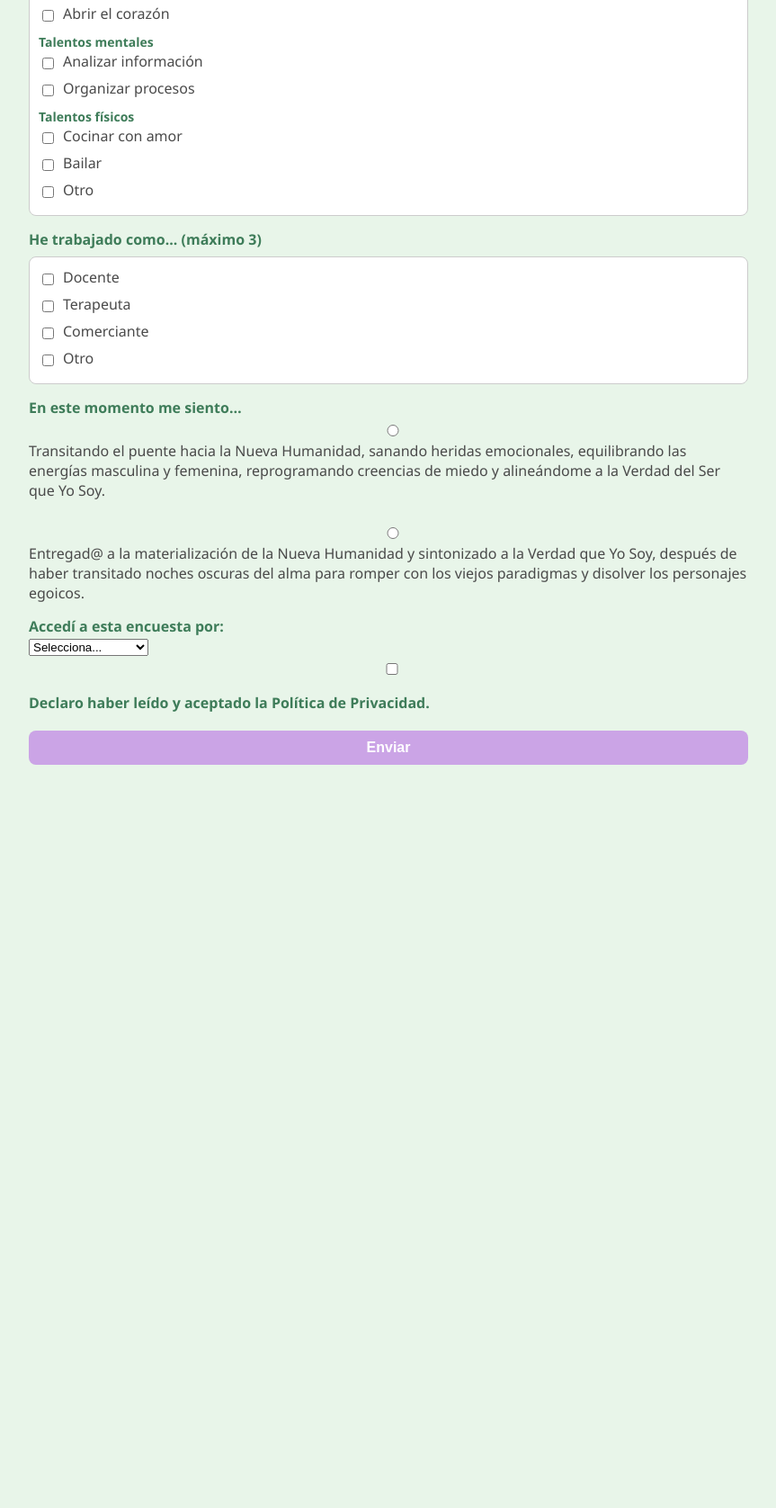
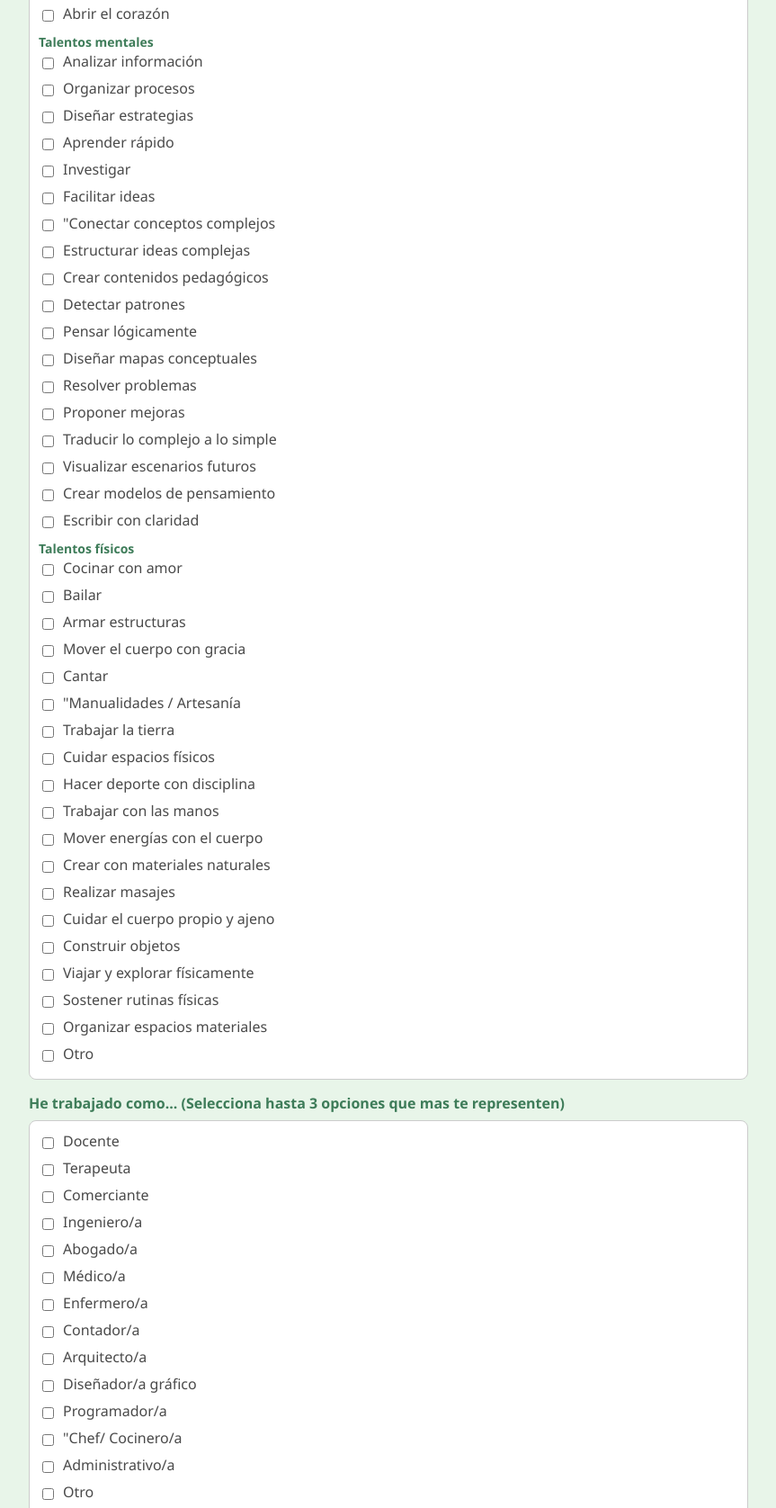
Before and after one commit to Nhuella-cc111/form_censonh, a plain HTML site: page index.html in a window 1280 px wide. Shown: the part 2212-3888 px from the top of the page at 90% size, without its empty margins (208-1071 px from the left). Before the commit the page ends 3082 px from the top, so only its background shows below. Drawn offline with Linux system fonts and the light colour scheme.

Commit message:
Update index.html

```diff
--- a/index.html
+++ b/index.html
@@ -117,6 +117,25 @@
   .city-container {
     position: relative;
   }
+  .radio-group {
+  margin-top: 8px;
+}
+
+.radio-item {
+  display: flex;
+  align-items: flex-start; /* Alinea arriba si hay varias líneas */
+  margin-bottom: 12px;
+}
+
+.radio-item input[type="radio"] {
+  margin-right: 10px;
+  margin-top: 4px; /* Para alinearlo con el inicio del texto */
+}
+
+.radio-item span {
+  line-height: 1.4;
+}
+
 </style>
 </head>
 <body>
@@ -173,8 +192,12 @@
     <label>Foto (JPG/PNG, máx. 1000KB):</label>
     <input type="file" name="foto" accept="image/png, image/jpeg">
 
+    <!-- Campos ocultos -->
+    <input type="hidden" id="lat" name="lat">
+    <input type="hidden" id="lon" name="lon">
+
     <!-- Formaciones -->
-    <label>Estudié o me formé en... (máximo 3)</label>
+    <label>Estudié o me formé en... (Selecciona hasta 3 opciones que mas te representen)</label>
     <div class="checkbox-group" id="grupoFormacion">
       <div class="checkbox-item"><input type="checkbox" value="Psicología">Psicología</div>
       <div class="checkbox-item"><input type="checkbox" value="Educación">Educación</div>
@@ -183,11 +206,11 @@
       <div class="checkbox-item"><input type="checkbox" value="Arte">Arte</div>
       <div class="checkbox-item"><input type="checkbox" value="Otro">Otro</div>
     </div>
-    <input type="text" id="otroFormacion" class="extra-input" placeholder="Especifica otra formación">
+    <input type="text" id="otroFormacion" class="extra-input" placeholder="Especifica otra formación" required>
     <p class="warning" id="warnFormacion">Máximo 3 opciones</p>
 
     <!-- Talentos -->
-    <label>Me apasiona... (máximo 3)</label>
+    <label>Me apasiona... (Selecciona hasta 3 opciones que mas te representen)</label>
     <div class="checkbox-group" id="grupoTalentos">
       <strong>Talentos emocionales</strong>
       <div class="checkbox-item"><input type="checkbox" value="Escuchar profundamente">Escuchar profundamente</div>
@@ -212,33 +235,85 @@
       <strong>Talentos mentales</strong>
       <div class="checkbox-item"><input type="checkbox" value="Analizar información">Analizar información</div>
       <div class="checkbox-item"><input type="checkbox" value="Organizar procesos">Organizar procesos</div>
+      <div class="checkbox-item"><input type="checkbox" value="Diseñar estrategias">Diseñar estrategias</div>
+      <div class="checkbox-item"><input type="checkbox" value="Aprender rápido">Aprender rápido</div>
+      <div class="checkbox-item"><input type="checkbox" value="Investigar">Investigar</div>
+      <div class="checkbox-item"><input type="checkbox" value="Facilitar ideas">Facilitar ideas</div>
+      <div class="checkbox-item"><input type="checkbox" value="Conectar conceptos complejos">"Conectar conceptos complejos</div>
+      <div class="checkbox-item"><input type="checkbox" value="Estructurar ideas complejas">Estructurar ideas complejas</div>
+      <div class="checkbox-item"><input type="checkbox" value="Crear contenidos pedagógicos">Crear contenidos pedagógicos</div>
+      <div class="checkbox-item"><input type="checkbox" value="Detectar patrones">Detectar patrones</div>
+      <div class="checkbox-item"><input type="checkbox" value="Pensar lógicamente">Pensar lógicamente</div>
+      <div class="checkbox-item"><input type="checkbox" value="Diseñar mapas conceptuales">Diseñar mapas conceptuales</div>
+      <div class="checkbox-item"><input type="checkbox" value="Resolver problemas">Resolver problemas</div>
+      <div class="checkbox-item"><input type="checkbox" value="Proponer mejoras">Proponer mejoras</div>
+      <div class="checkbox-item"><input type="checkbox" value="Traducir lo complejo a lo simple">Traducir lo complejo a lo simple</div>
+      <div class="checkbox-item"><input type="checkbox" value="Visualizar escenarios futuros">Visualizar escenarios futuros</div>
+      <div class="checkbox-item"><input type="checkbox" value="Crear modelos de pensamiento">Crear modelos de pensamiento</div>
+      <div class="checkbox-item"><input type="checkbox" value="Escribir con claridad">Escribir con claridad</div>
+
       <strong>Talentos físicos</strong>
       <div class="checkbox-item"><input type="checkbox" value="Cocinar con amor">Cocinar con amor</div>
       <div class="checkbox-item"><input type="checkbox" value="Bailar">Bailar</div>
+      <div class="checkbox-item"><input type="checkbox" value="Armar estructuras">Armar estructuras</div>
+      <div class="checkbox-item"><input type="checkbox" value="Mover el cuerpo con gracia">Mover el cuerpo con gracia</div>
+      <div class="checkbox-item"><input type="checkbox" value="Cantar">Cantar</div>
+      <div class="checkbox-item"><input type="checkbox" value="Manualidades / Artesanía">"Manualidades / Artesanía</div>
+      <div class="checkbox-item"><input type="checkbox" value="Trabajar la tierra">Trabajar la tierra</div>
+      <div class="checkbox-item"><input type="checkbox" value="Cuidar espacios físicos">Cuidar espacios físicos</div>
+      <div class="checkbox-item"><input type="checkbox" value="Hacer deporte con disciplina">Hacer deporte con disciplina</div>
+      <div class="checkbox-item"><input type="checkbox" value="Trabajar con las manos">Trabajar con las manos</div>
+      <div class="checkbox-item"><input type="checkbox" value="Mover energías con el cuerpo">Mover energías con el cuerpo</div>
+      <div class="checkbox-item"><input type="checkbox" value="Crear con materiales naturales">Crear con materiales naturales</div>
+      <div class="checkbox-item"><input type="checkbox" value="Realizar masajes">Realizar masajes</div>
+      <div class="checkbox-item"><input type="checkbox" value="Cuidar el cuerpo propio y ajeno">Cuidar el cuerpo propio y ajeno</div>
+      <div class="checkbox-item"><input type="checkbox" value="Construir objetos">Construir objetos</div>
+      <div class="checkbox-item"><input type="checkbox" value="Viajar y explorar físicamente">Viajar y explorar físicamente</div>
+      <div class="checkbox-item"><input type="checkbox" value="Sostener rutinas físicas">Sostener rutinas físicas</div>
+      <div class="checkbox-item"><input type="checkbox" value="Organizar espacios materiales">Organizar espacios materiales</div>
 
       <div class="checkbox-item"><input type="checkbox" value="Otro">Otro</div>
     </div>
-    <input type="text" id="otroTalento" class="extra-input" placeholder="Especifica otro talento">
+    <input type="text" id="otroTalento" class="extra-input" placeholder="Especifica otro talento" required>
     <p class="warning" id="warnTalentos">Máximo 3 opciones</p>
 
     <!-- Profesiones -->
-    <label>He trabajado como... (máximo 3)</label>
+    <label>He trabajado como... (Selecciona hasta 3 opciones que mas te representen)</label>
     <div class="checkbox-group" id="grupoProfesiones">
       <div class="checkbox-item"><input type="checkbox" value="Docente">Docente</div>
       <div class="checkbox-item"><input type="checkbox" value="Terapeuta">Terapeuta</div>
       <div class="checkbox-item"><input type="checkbox" value="Comerciante">Comerciante</div>
+      <div class="checkbox-item"><input type="checkbox" value="Ingeniero/a">Ingeniero/a</div>
+      <div class="checkbox-item"><input type="checkbox" value="Abogado/a">Abogado/a</div>
+      <div class="checkbox-item"><input type="checkbox" value="Médico/a">Médico/a</div>
+      <div class="checkbox-item"><input type="checkbox" value="Enfermero/a">Enfermero/a</div>
+      <div class="checkbox-item"><input type="checkbox" value="Contador/a">Contador/a</div>
+      <div class="checkbox-item"><input type="checkbox" value="Arquitecto/a">Arquitecto/a</div>
+      <div class="checkbox-item"><input type="checkbox" value="Diseñador/a gráfico">Diseñador/a gráfico</div>
+      <div class="checkbox-item"><input type="checkbox" value="Programador/a">Programador/a</div>
+      <div class="checkbox-item"><input type="checkbox" value="Chef/ Cocinero/a">"Chef/ Cocinero/a</div>
+      <div class="checkbox-item"><input type="checkbox" value="Administrativo/a">Administrativo/a</div>
+
+
       <div class="checkbox-item"><input type="checkbox" value="Otro">Otro</div>
     </div>
-    <input type="text" id="otraProfesion" class="extra-input" placeholder="Especifica otra profesión">
+    <input type="text" id="otraProfesion" class="extra-input" placeholder="Especifica otra profesión" required>
     <p class="warning" id="warnProfesiones">Máximo 3 opciones</p>
 
     <!-- Estado -->
-    <label>En este momento me siento…</label>
-    <div>
-      <input type="radio" name="estado" value="Opcion1" required> Transitando el puente hacia la Nueva Humanidad, sanando heridas emocionales, equilibrando las energías masculina y femenina, reprogramando creencias de miedo y alineándome a la Verdad del Ser que Yo Soy.
-      <br><br>
-      <input type="radio" name="estado" value="Opcion2" required> Entregad@ a la materialización de la Nueva Humanidad y sintonizado a la Verdad que Yo Soy, después de haber transitado noches oscuras del alma para romper con los viejos paradigmas y disolver los personajes egoicos.
-    </div>
+   <label>En este momento me siento…</label>
+   <div class="radio-group">
+     <div class="radio-item">
+       <input type="radio" name="estado" value="Opcion1" required>
+       <span>Transitando el puente hacia la Nueva Humanidad, sanando heridas emocionales, equilibrando las energías masculina y femenina, reprogramando creencias de miedo y alineándome a la Verdad del Ser que Yo Soy.</span>
+     </div>
+     <div class="radio-item">
+       <input type="radio" name="estado" value="Opcion2" required>
+       <span>Entregad@ a la materialización de la Nueva Humanidad y sintonizado a la Verdad que Yo Soy, después de haber transitado noches oscuras del alma para romper con los viejos paradigmas y disolver los personajes egoicos.</span>
+     </div>
+   </div>
+
+
 
     <!-- Acceso -->
     <label>Accedí a esta encuesta por:</label>
```
